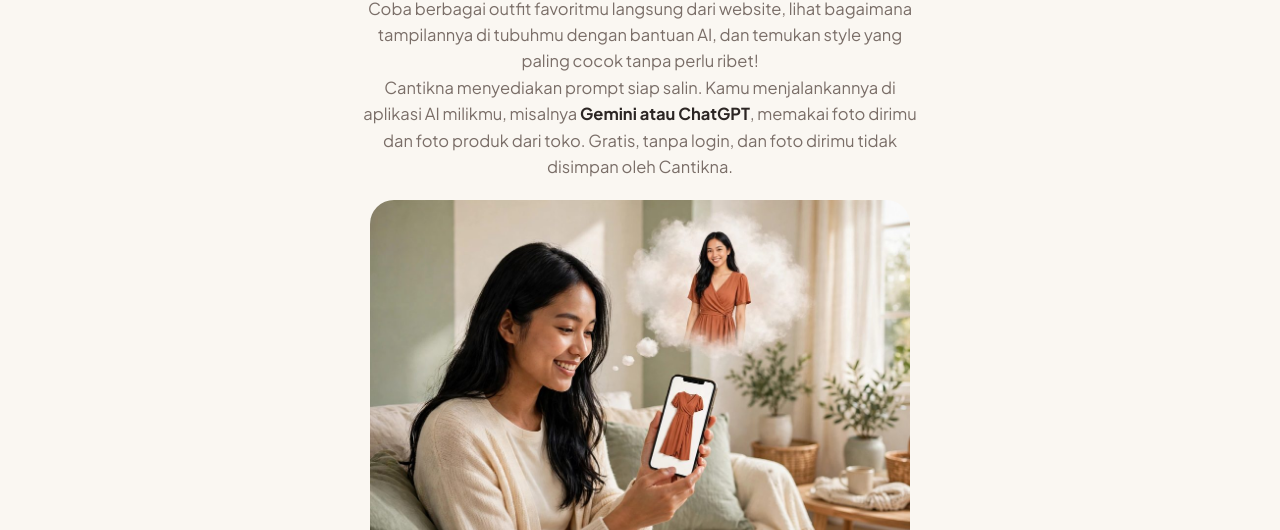
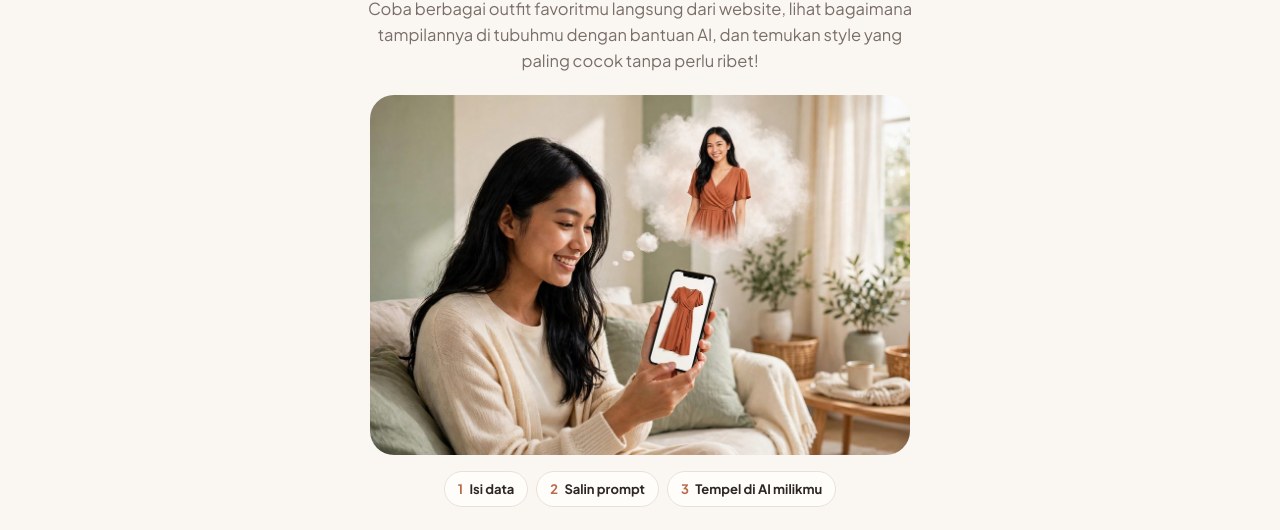
Before and after one commit to cantiknacom/cantikna, a plain HTML site: page studio-prompt/coba-dulu/index.html in a window 1280 px wide. Shown: the part 270-800 px from the top of the page. Drawn offline with nearby package versions, Linux system fonts and the light colour scheme.

Commit message:
Coba Dulu: hapus paragraf penjelas kedua agar pembuka langsung ke inti

```diff
--- a/studio-prompt/coba-dulu/index.html
+++ b/studio-prompt/coba-dulu/index.html
@@ -228,7 +228,6 @@ details.fold[open ] summary .chev{transform:rotate(180deg)}
     <span class="top-badge"><i></i> Cantikna AI</span>
     <h1>Baju Ini Cocok Untukmu? Coba Dulu Secara Virtual</h1>
     <p>Coba berbagai outfit favoritmu langsung dari website, lihat bagaimana tampilannya di tubuhmu dengan bantuan AI, dan temukan style yang paling cocok tanpa perlu ribet!</p>
-    <p>Cantikna menyediakan prompt siap salin. Kamu menjalankannya di aplikasi AI milikmu, misalnya <strong>Gemini atau ChatGPT</strong>, memakai foto dirimu dan foto produk dari toko. Gratis, tanpa login, dan foto dirimu tidak disimpan oleh Cantikna.</p>
     <div class="hero-illus" style="max-width:540px"><img src="/assets/coba-dulu-browsing.jpg" alt="Wanita sedang memilih baju di ponsel sambil membayangkan dirinya memakai dress itu" style="width:100%;height:auto;display:block;border-radius:24px" /></div>
     <div class="mini-steps" aria-label="Ringkas cara pakai">
       <span><b>1</b> Isi data</span>
```
